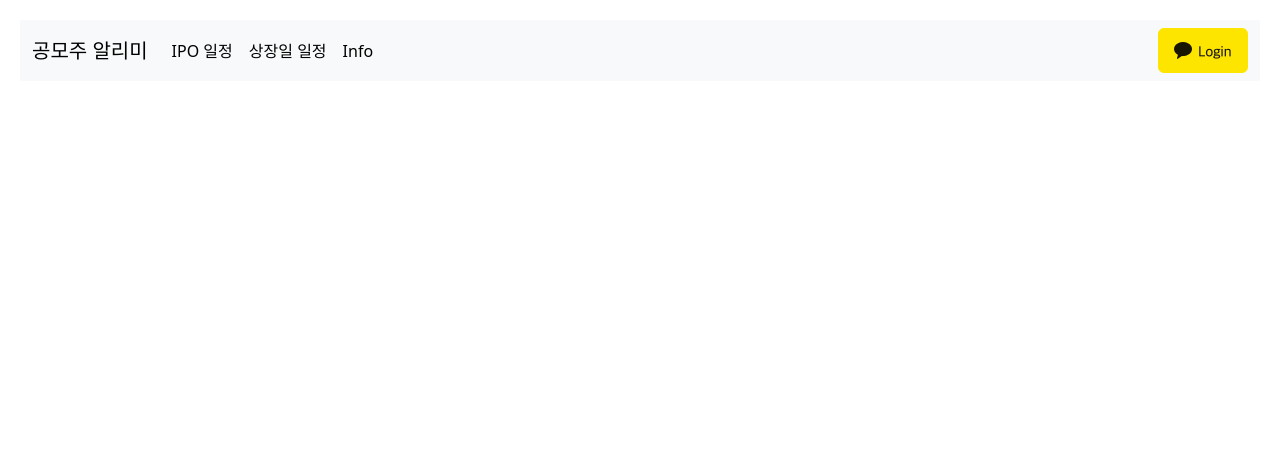
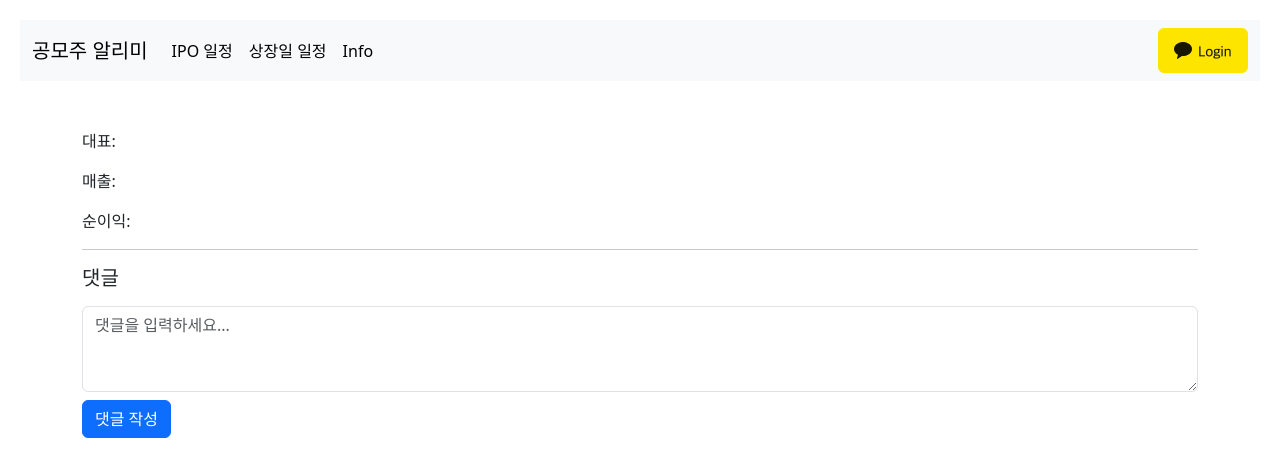
Before and after one commit to Hyuk0816/ipo-alarm-front, a Vue app: page /IpoDetail in a window 1280 px wide. Shown: the top 476 px of the page. Built offline with nearby package versions, Linux system fonts and the light colour scheme.

Commit message:
ipo detail 페이지 구축 중

```diff
--- /dev/null
+++ b/src/components/IpoDetail.vue
@@ -0,0 +1,34 @@
+<script setup>
+
+</script>
+
+<template>
+  <div id="app" class="container mt-5">
+    <h1>{{ ipoName }}</h1>
+    <h4>{{ industry }}</h4>
+    <p>대표: {{ representative }}</p>
+    <p>매출: {{ revenue }}</p>
+    <p>순이익: {{ netProfit }}</p>
+
+    <hr>
+
+    <h5>댓글</h5>
+    <div class="comments mb-3">
+      <div class="card mb-2" v-for="comment in ipoComments" :key="comment.id">
+        <div class="card-body">
+          <p class="card-text">{{ comment.ipoComments }}</p>
+          <small class="text-muted">{{ comment.regDate }}</small>
+        </div>
+      </div>
+    </div>
+
+    <div class="comment-form">
+      <textarea v-model="newComment" class="form-control mb-2" rows="3" placeholder="댓글을 입력하세요..."></textarea>
+      <button class="btn btn-primary" @click="addComment">댓글 작성</button>
+    </div>
+  </div>
+</template>
+
+<style scoped>
+
+</style>
--- a/src/router/router.js
+++ b/src/router/router.js
@@ -4,6 +4,7 @@ import IpoData from "../components/IpoData.vue";
 import KakaoLogin from "../components/KakaoLogin.vue";
 import MonthlyChart from "../components/MonthlyChart.vue";
 import ListingShares from "../components/ListingShares.vue";
+import IpoDetail from "@/components/IpoDetail.vue";
 
 const router = createRouter({
     history: createWebHistory(),
@@ -11,6 +12,7 @@ const router = createRouter({
         {path:'/',component:MonthlyChart, name:"home"},
         {path: '/IpoData', component:IpoData},
         {path: '/ListingShares', component:ListingShares},
+        {path: '/IpoDetail', component:IpoDetail}
     ]
 })
 
```
